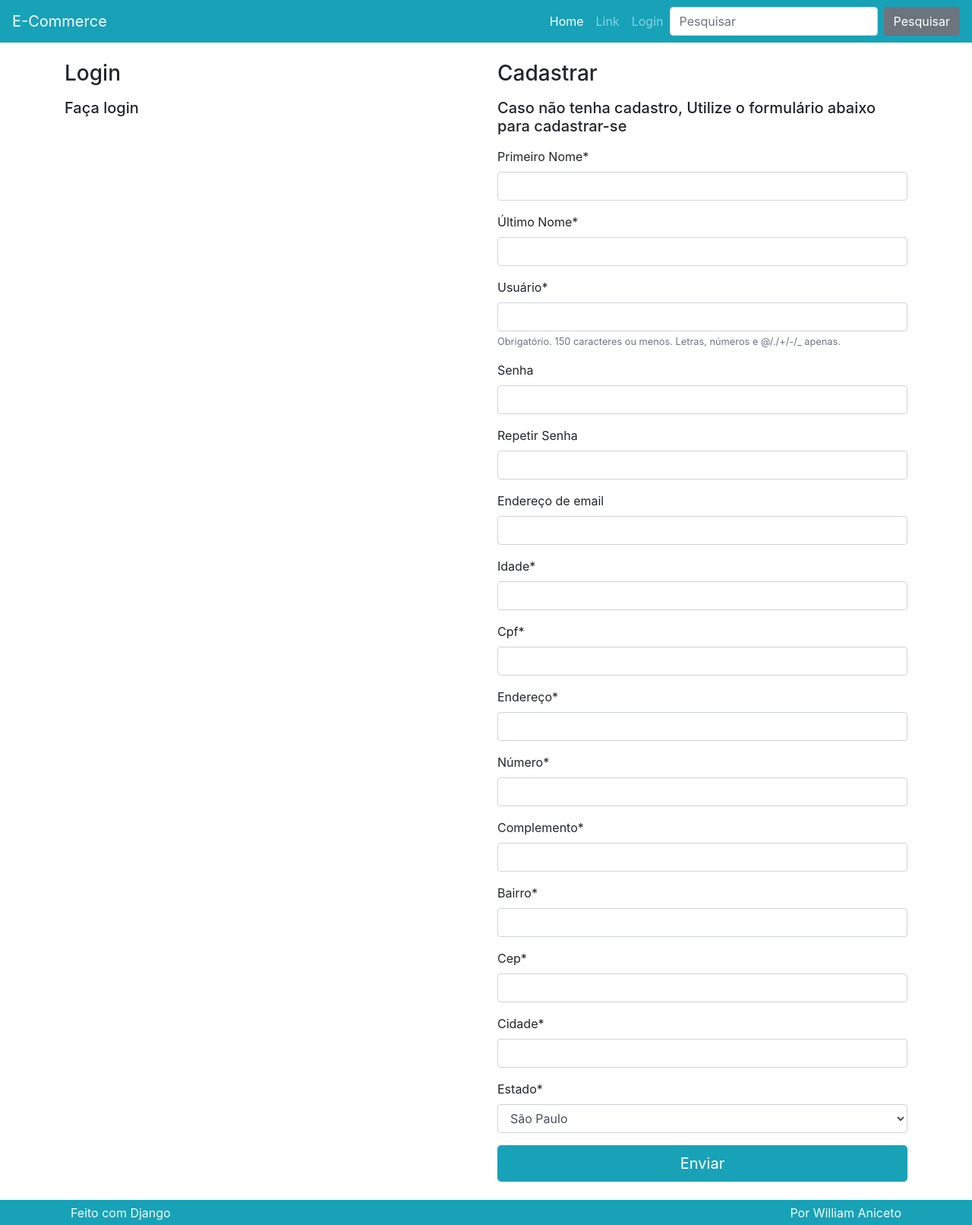
After one commit to WillCrystian/EComerce, a Django app: template perfil/templates/criar.html in a window 1280 px wide. The commit adds this page. Shown: the whole page at 76% size. Run offline with Django 4.2, Linux system fonts and the light colour scheme; the template is opened without the code that fills it: values that come from a table or form of the project are taken from there, others are empty; parts of the project's set-up code (start-up, migrations or seed data) failed here and were passed over; some libraries are stand-ins or nearby versions.

Commit message:
finalizado a parte de cadastro e atualização

```diff
--- a/config/settings.py
+++ b/config/settings.py
@@ -41,7 +41,7 @@ INSTALLED_APPS = [
     'produto',
     'pedido',
     'perfil',
-
+    'crispy_forms',
     # TODO: Apagar
     "debug_toolbar",
 ]
@@ -54,6 +54,7 @@ MIDDLEWARE = [
     'django.contrib.auth.middleware.AuthenticationMiddleware',
     'django.contrib.messages.middleware.MessageMiddleware',
     'django.middleware.clickjacking.XFrameOptionsMiddleware',
+
 
     # TODO: Apagar
     "debug_toolbar.middleware.DebugToolbarMiddleware",
@@ -172,3 +173,6 @@ INTERNAL_IPS = [
     "127.0.0.1",
     # ...
 ]
+
+# Crispy Form
+CRISPY_TEMPLATE_PACK = 'bootstrap4'
--- /dev/null
+++ b/perfil/forms.py
@@ -0,0 +1,110 @@
+from logging.config import valid_ident
+from urllib import request
+from xml.etree.ElementTree import fromstringlist
+from django import forms
+from django.contrib.auth.models import User
+from . import models
+
+
+class PerfilForm(forms.ModelForm):
+    class Meta:
+        model = models.PerfilUsuario
+        fields = '__all__'
+        exclude = ('usuario',)
+
+
+###################################################################################################################
+
+class UserForm(forms.ModelForm):
+    first_name = forms.CharField(required= True,
+                                 label= 'Primeiro Nome',
+                               )
+
+    last_name = forms.CharField(required= True,
+                                 label= 'Último Nome',
+                               )
+
+    # modificando o campo password do formulário
+    password = forms.CharField(required= False,
+                               widget= forms.PasswordInput(),
+                               label= 'Senha'
+                               )
+
+    # criando um campo a mais no forms
+    password2 = forms.CharField(required= False,
+                               widget= forms.PasswordInput(),
+                               label= 'Repetir Senha'
+                               )
+
+    def __init__(self, usuario= None, *args, **kwargs) :
+        super().__init__(*args, **kwargs)
+
+        self.usuario = usuario
+
+ ##########################################################################################
+    class Meta:
+        model = User
+        fields = ('first_name', 'last_name', 'username',
+                  'password', 'password2', 'email')
+
+ ##########################################################################################
+
+    def clean(self, *args, **kwargs):
+        # recebe dados do formulário
+        data = self.data
+        # recebe dados do formulário
+        cleaned = self.cleaned_data
+        validation_error_msgs = {}
+
+
+        usuario_data = cleaned.get('username').strip()
+        password_data = cleaned.get('password').strip()
+        password2_data = cleaned.get('password2').strip()
+        email_data = cleaned.get('email').strip()
+
+        usuario_db = User.objects.filter(username= usuario_data).first()
+        email_db = User.objects.filter(email=email_data).first()
+
+
+        # Usuário logado: atualização
+        if self.usuario:
+            usuario_logado = User.objects.get(username= self.usuario.username)
+
+            if usuario_data != usuario_logado.username:
+                validation_error_msgs['username'] = 'Usuário inválido.'
+
+            if email_data != usuario_logado.email:
+                    validation_error_msgs['email'] = 'E-mail inválido.'
+
+            if password_data:
+                if password_data != password2_data:
+                    validation_error_msgs['password'] = 'As duas senhas não conferem.'
+                    validation_error_msgs['password2'] = 'As duas senhas não conferem.'
+
+                if len(password_data) < 6:
+                    validation_error_msgs['password'] = 'Senha deve conter pelo menos 6 caracteres.'
+
+        # Usuários não logados: cadastro
+        else:
+            if usuario_db:
+                validation_error_msgs['username'] = 'Usuário já existe.'
+
+            if email_db:
+                validation_error_msgs['email'] = 'E-mail já existe.'
+
+            if not email_data:
+                validation_error_msgs['email'] = 'Digite um e-mail.'
+
+            if password_data != password2_data:
+                validation_error_msgs['password'] = 'As duas senhas não conferem.'
+                validation_error_msgs['password2'] = 'As duas senhas não conferem.'
+
+            if len(password_data) < 6:
+                validation_error_msgs['password'] = 'Senha deve conter pelo menos 6 caracteres.'
+
+
+
+        if validation_error_msgs:
+            raise(forms.ValidationError(validation_error_msgs))
+
+        return data
--- a/perfil/models.py
+++ b/perfil/models.py
@@ -8,7 +8,6 @@ from django.forms import ValidationError
 class PerfilUsuario(models.Model):
     usuario = models.ForeignKey(User, on_delete= models.CASCADE, verbose_name= 'usuário')
     idade = models.PositiveIntegerField()
-    data_nascimento = models.DateField
     cpf =models.CharField(max_length= 11)
     endereco = models.CharField(max_length= 50, verbose_name= 'endereço')
     numero =models.CharField(max_length= 5, verbose_name='número')
--- /dev/null
+++ b/perfil/templates/criar.html
@@ -0,0 +1,54 @@
+{% extends 'base.html' %}
+{% load crispy_forms_tags %}
+
+{% block title %}Login{% endblock title %}
+
+{% block body %}
+
+{% include "parciais/_messages.html" %}
+
+<div class="row">
+
+    {% if not request.user.username %}
+
+    <div class="col-lg">
+        <h3>Login</h3>
+        <p><h5>Faça login</h5></p>
+
+        <form method="POST" action="">
+
+        </form>
+    </div>
+    {% endif %}
+
+
+    <div class="col-lg">
+        {% if request.user.username %}
+            <h3>Atualizar Cadastro</h3>
+            <p><h5>Utilize o formulário abaixo para atualizar seu cadastro</h5></p>
+
+        {% else %}
+            <h3>Cadastrar</h3>
+            <p><h5>Caso não tenha cadastro, Utilize o formulário abaixo para cadastrar-se</h5></p>
+
+        {% endif %}
+        <form method="POST" action="">
+            {% csrf_token %}
+            {{userform|crispy}}
+            {{perfilform|crispy}}
+
+            <div class="row">
+                <div class="col">
+                    <button type="submit" class="btn btn-primary btn-block btn-lg">Enviar</button>
+                </div>
+            </div>
+
+        </form>
+    </div>
+
+</div>
+
+
+
+
+{% endblock body %}
--- a/produto/views.py
+++ b/produto/views.py
@@ -95,7 +95,8 @@ class AdicionarAoCarrinho(View):
 
         # TODO: falha ao adicionar mensagem de adicionar ao carrinho
         messages.success(self.request,
-                         f'{produto_nome} {variacao_nome} foi adicionado com sucesso {quantidade_carrinho}x.')
+                         f'{produto_nome} {variacao_nome} '
+                         f'foi adicionado com sucesso {quantidade}x.')
         return redirect(http_referer)
 
 
--- a/templates/parciais/_nav.html
+++ b/templates/parciais/_nav.html
@@ -14,21 +14,24 @@
             <li class="nav-item">
                 <a class="nav-link" href="#">Link</a>
             </li>
+
+            {% if request.user.is_authenticated %}
                 <li class="nav-item dropdown">
                     <a class="nav-link dropdown-toggle" href="#" id="navbarDropdown" role="button"
                         data-toggle="dropdown" aria-haspopup="true" aria-expanded="false">
-                    Dropdown
+                        Conta
                     </a>
                     <div class="dropdown-menu" aria-labelledby="navbarDropdown">
-                    <a class="dropdown-item" href="#">Action</a>
-                    <a class="dropdown-item" href="#">Another action</a>
+                        <a class="dropdown-item" href="{% url 'perfil:criar' %}">Atualizar</a>
                         <div class="dropdown-divider"></div>
-                    <a class="dropdown-item" href="#">Something else here</a>
+                        <a class="dropdown-item" href="{% url 'perfil:logout' %}">Sair</a>
                     </div>
                 </li>
+            {% else %}
                 <li class="nav-item">
-                <a class="nav-link disabled" href="#">Disabled</a>
+                    <a class="nav-link" href="{% url 'perfil:criar' %}">Login</a>
                 </li>
+            {% endif %}
 
             {% if request.session.carrinho %}
                 <li class="nav-item">
```
Also changed, not shown: perfil/views.py (+111 -3 lines). Lines whose indentation alone changed are shown as unchanged.
